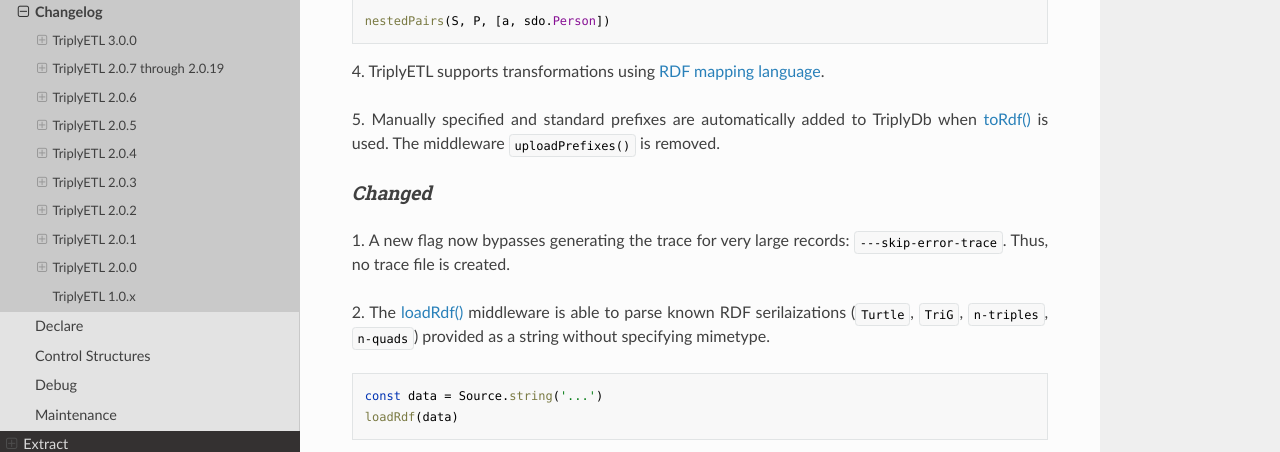
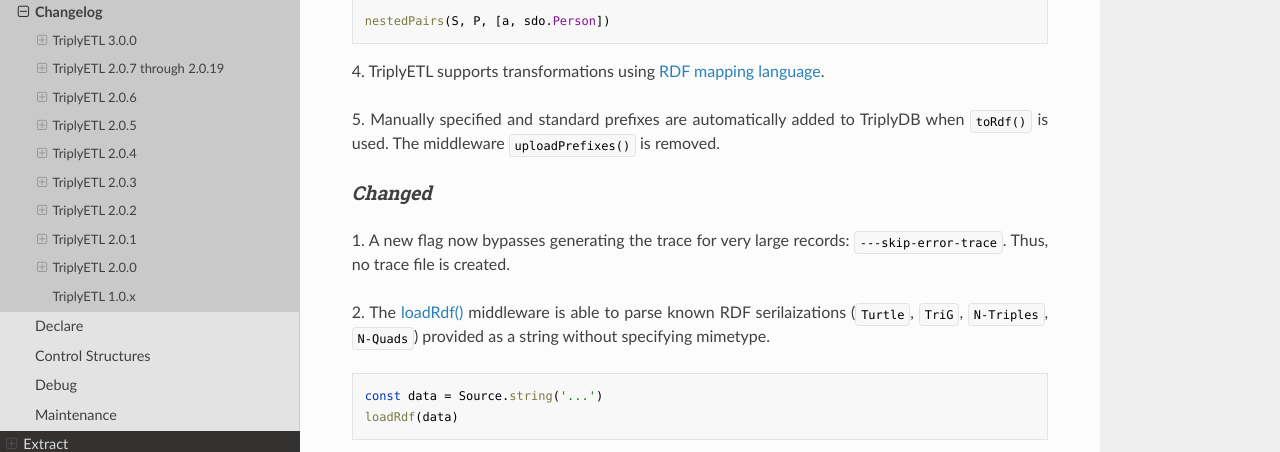
Before and after one commit to TriplyDB/Documentation, an MkDocs documentation site: the page built from docs/triply-etl/changelog/index.md, in a window 1280 px wide and 900 px high, scrolled down 706 px. Shown: the part 148-600 px from the top of the window. Built offline with MkDocs 1.6.1, drawn with Linux system fonts in a browser that asks for light colours; part of the change alters nothing that is shown.

````diff
--- a/docs/triply-etl/changelog/index.md
+++ b/docs/triply-etl/changelog/index.md
@@ -31,13 +31,13 @@ nestedPairs(S, P, [a, sdo.Person])
 
 4\. TriplyETL supports transformations using [RDF mapping language](https://rml.io/docs/rml/introduction/).
 
-5\. Manually specified and standard prefixes are automatically added to TriplyDb when [toRdf()](../publish/#local-data-destinations) is used. The middleware `uploadPrefixes()` is removed.
+5\. Manually specified and standard prefixes are automatically added to TriplyDB when `toRdf()` is used. The middleware `uploadPrefixes()` is removed.
 
 
 ### Changed
 1\. A new flag now bypasses generating the trace for very large records: `---skip-error-trace`. Thus, no trace file is created.
 
-2\. The [loadRdf()](../extract/formats/#function-loadrdf) middleware is able to parse known RDF serilaizations (`Turtle`, `TriG`, `n-triples`, `n-quads`) provided as a string without specifying mimetype.
+2\. The [loadRdf()](../extract/formats/#function-loadrdf) middleware is able to parse known RDF serilaizations (`Turtle`, `TriG`, `N-Triples`, `N-Quads`) provided as a string without specifying mimetype.
 
 ```ts
 const data = Source.string('...')
````
